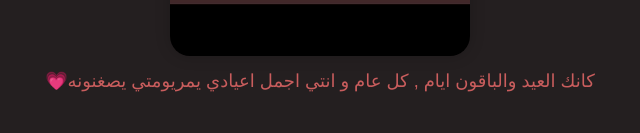
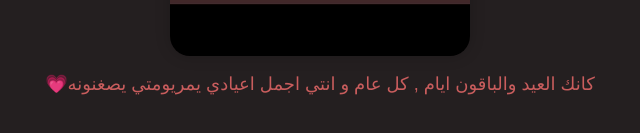
Before and after one commit to EasyToUser15729/open-the-link-ya-7obbi, a plain HTML site: page index.html in a window 1280 px wide. Shown: the part 1337-1470 px from the top of the page, 320-960 px from the left. Drawn offline with Linux system fonts and the light colour scheme; sample sign-in values are in the browser's storage.

Commit message:
Update style2.css

```diff
--- a/style2.css
+++ b/style2.css
@@ -64,6 +64,11 @@ button:hover {
   object-fit: cover;
   border: 3px solid white;
   z-index: 2;
+
+  /* تحسين */
+  max-width: 25vw;
+  max-height: 25vw;
+
 }
 
 .viewer {
@@ -81,7 +86,11 @@ button:hover {
   font-size: 18px;
   margin-top: 10px;
   color: #c95d5d;
+  line-height: 1.6;
+  white-space: pre-wrap; /* المهم ده */
+  word-break: break-word;
 }
+
 
 .center-caption {
   color: white;
```
